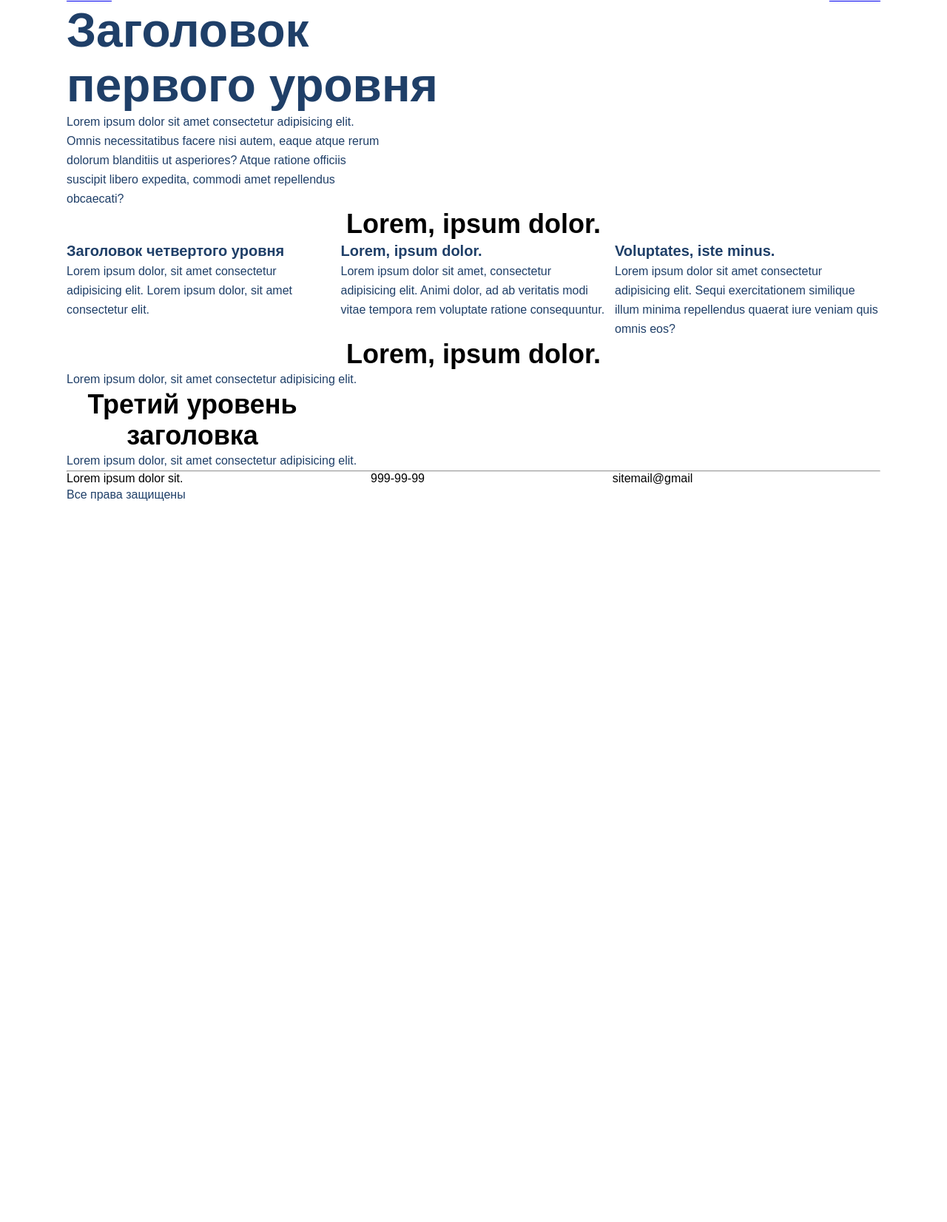
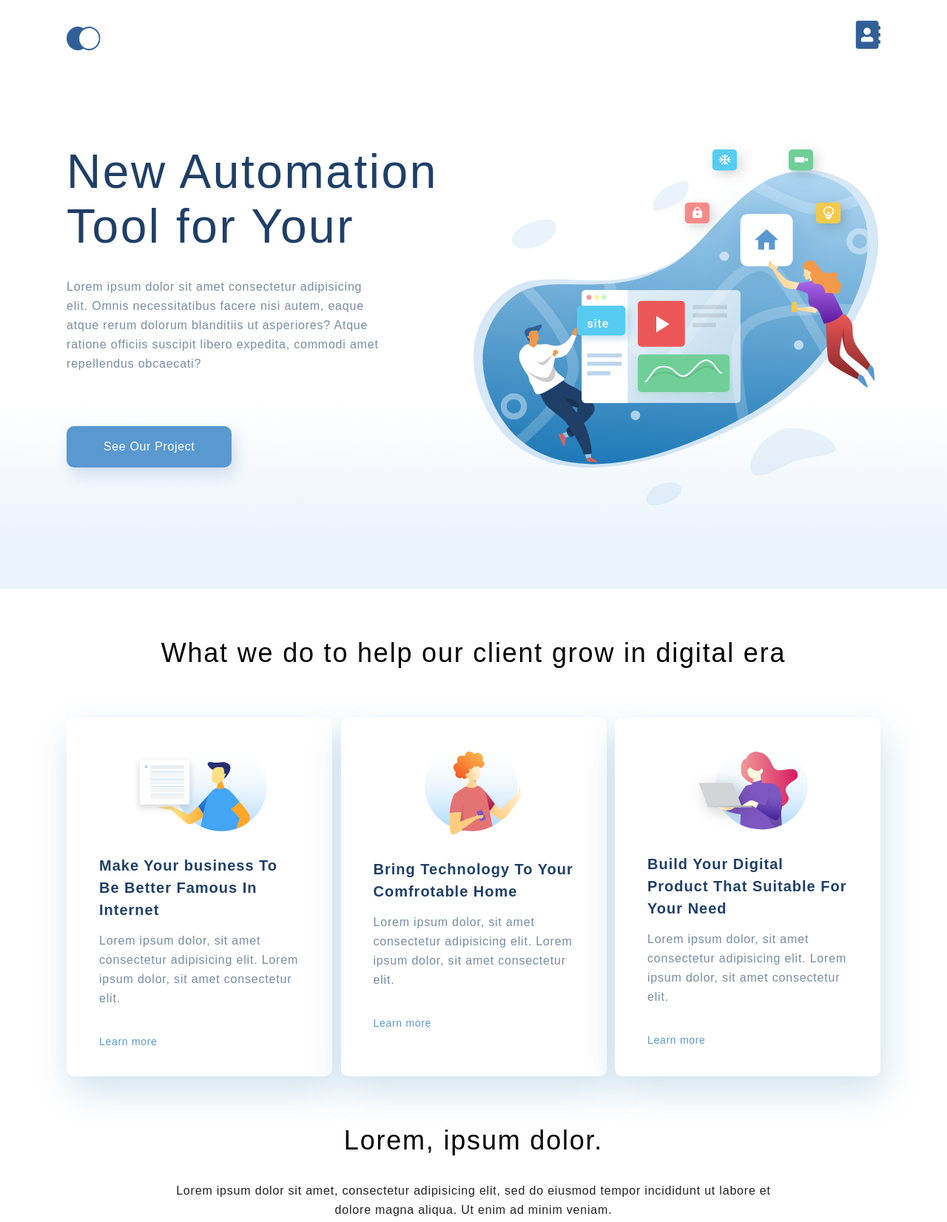
Before and after one commit to kiseleva1506/html_css, a plain HTML site: page lesson5/index.html in a window 1280 px wide. Shown: the part 14-1666 px from the top of the page at 74% size. Before the commit the page ends 800 px from the top, so only its background shows below. Drawn offline with Linux system fonts and the light colour scheme.

Commit message:
до блока footer

```diff
--- a/lesson5/index.html
+++ b/lesson5/index.html
@@ -11,14 +11,15 @@
 <body>
 
     <div class="top">
-        <div class="container">
+        <div class="container top__box">
             <ul class="top_menu">
-                <li><a href="index.html">Главная</a></li>
-                <li><a href="contacts.html">Контакты</a></li>
+                <li><a href="index.html"><img src="img/logo.svg" alt="logo"></a></li>
+                <li><a href="contacts.html"><img src="img/address-book-solid.svg" alt="contacts"></a></li>
             </ul>
             <div class="top_info">
-                <h1 class="header_1">Заголовок первого уровня</h1>
-                <p class="parag text_after_header_1">Lorem ipsum dolor sit amet consectetur adipisicing elit. Omnis
+                <h1 class="header__top">New Automation
+                    Tool for Your </h1>
+                <p class="parag text_after_header__top">Lorem ipsum dolor sit amet consectetur adipisicing elit. Omnis
                     necessitatibus facere
                     nisi
                     autem,
@@ -26,32 +27,53 @@
                     rerum dolorum blanditiis ut asperiores? Atque ratione officiis suscipit libero expedita, commodi
                     amet
                     repellendus obcaecati?</p>
+                <a href="#" class="top__botton">See Our Project</a>
             </div>
         </div>
     </div>
     <div class="offers container">
-        <h3 class="header_3">Lorem, ipsum dolor.</h3>
+        <h3 class="header_3">What we do to help our client grow in digital era</h3>
         <div class="offers_items">
             <div class="offers_item">
-                <h4 class="header_4">Заголовок четвертого уровня</h4>
+                <img class="offer_card" src="img/offer_1.svg" alt="offer 1">
+                <h4 class="header_4">Make Your business To Be
+                    Better Famous In Internet</h4>
                 <p class="parag">Lorem ipsum dolor, sit amet consectetur adipisicing elit. Lorem ipsum dolor, sit
                     amet consectetur elit.</p>
+                <a href="#" class="learn_more">Learn more</a>
             </div>
             <div class="offers_item">
-                <h4 class="header_4">Lorem, ipsum dolor.</h4>
-                <div class="parag">Lorem ipsum dolor sit amet, consectetur adipisicing elit. Animi dolor,
-                    ad ab veritatis modi vitae tempora rem voluptate ratione consequuntur.</div>
+                <img class="offer_card" src="img/offer_2_1.svg" alt="offer 2">
+                <h4 class="header_4">Bring Technology To Your
+                    Comfrotable Home</h4>
+                <p class="parag">Lorem ipsum dolor, sit amet consectetur adipisicing elit. Lorem ipsum dolor, sit
+                    amet consectetur elit.</p>
+                <a href="#" class="learn_more">Learn more</a>
             </div>
             <div class="offers_item">
-                <h4 class="header_4">Voluptates, iste minus.</h4>
-                <div class="parag">Lorem ipsum dolor sit amet consectetur adipisicing elit. Sequi exercitationem
-                    similique illum minima repellendus quaerat iure veniam quis omnis eos?</div>
+                <img class="offer_card" src="img/offer_3.svg" alt="offer 1">
+                <h4 class="header_4">Build Your Digital Product
+                    That Suitable For Your Need</h4>
+                <p class="parag">Lorem ipsum dolor, sit amet consectetur adipisicing elit. Lorem ipsum dolor, sit
+                    amet consectetur elit.</p>
+                <a href="#" class="learn_more">Learn more</a>
             </div>
         </div>
     </div>
     <div class="projects container">
         <h3 class="header_3">Lorem, ipsum dolor.</h3>
-        <p class="parag">Lorem ipsum dolor, sit amet consectetur adipisicing elit.</p>
+        <p class="parag parag_project">Lorem ipsum dolor sit amet, consectetur adipisicing elit, sed do eiusmod tempor incididunt ut labore et dolore magna aliqua. Ut enim ad minim veniam.</p>
+        <div class="projects__img">
+            <img class="project__img" src="img/project_1.jpg" alt="photo 1">
+        </div>
+        <div class="project__parent">
+            <div class="projects__img">
+                <img class="project__img" src="img/project_2_1.jpg" alt="photo 2">
+            </div>
+            <div class="projects__img">
+                <img class="project__img" src="img/project_2_2.jpg" alt="photo 2">
+            </div>
+        </div>
     </div>
     </div>
     <div class="footer">
--- a/lesson5/style.css
+++ b/lesson5/style.css
@@ -2,38 +2,97 @@
     margin: 0;
     padding: 0;
 }
+
 body {
     font-family: sans-serif;
 }
+
 .container {
     max-width: 1100px;
     margin: 0 auto;
 }
+
+.top {
+    height: 768px;
+    background: linear-gradient(0deg, #EBF3FB 8.84%, rgba(152, 195, 232, 0) 31.12%);
+    padding-top: 42px;
+}
+
+.top__box {
+    display: flex;
+    flex-direction: column;
+    height: 100%;
+}
+
+.header__top{
+    font-size: 64px;
+    color: #1F3F68;
+    width: 504px;
+    font-weight: 300;
+    line-height: 74px;
+    letter-spacing: 0.04em;
+    margin-bottom: 32px;
+}
+
 .main {
     display: flex;
 }
+
 .top_menu {
     display: flex;
     justify-content: space-between;
     list-style-type: none;
 }
+
 .top_info {
-    max-width: 510px;
+    padding-top: 115px;
+    flex-grow: 1;
+    background-image: url(img/top_back.svg);
+    background-position: right center;
+    background-repeat: no-repeat;
 }
 
 .parag {
     font-size: 16px;
     line-height: 26px;
     color: #1f3f68;
+    letter-spacing: 0.05em;
+    opacity: 0.6;
 }
-.text_after_header_1 {
-    max-width: 425px;
+
+.parag_project {
+    width: 75%;
+    margin: 32px auto 64px;
+    color: #222222;
+    opacity: 1;
+    text-align: center;
 }
-.header_1{
-    font-size: 64px;
-    color: #1F3F68;
-    width: 510px;
+
+.text_after_header__top {
+    width: 425px;
 }
+
+.projects {}
+
+.projects__img {
+    width: 100%;
+}
+
+.top__botton {
+    font-size: 16px;
+    line-height: 26px;
+    text-align: center;
+    letter-spacing: 0.04em;
+    color: #FFFFFF;
+    background: #5A98D0;
+    box-shadow: 5px 10px 20px rgba(53, 110, 173, 0.2);
+    border-radius: 10px;
+    text-decoration: none;
+    padding: 15px 50px;
+    display: inline-block;
+    margin-top: 71px;
+}
+
 .header_2{
     font-weight: 500;
     font-size: 44px;
@@ -42,28 +101,64 @@ body {
 .header_3{
     font-size: 36px;
     text-align: center;
+    font-weight: 300;
+    line-height: 46px;
+    letter-spacing: 0.05em;
 }
 .header_4{
     font-size: 20px;
     line-height: 30px;
     color: #1F3F68;
+    letter-spacing: 0.05em;
+    margin-bottom: 14px;
+}
+
+.learn_more {
+    text-decoration: none;
+    font-size: 14px;
+    line-height: 30px;
+    letter-spacing: 0.05em;
+    color: #5A98D0;
+    margin-top: 30px;
 }
 
 .columns{
     display: flex;
     justify-content: space-between;
 }
+
 .contacts_info_list {
     list-style-type: none;
 }
+
+.offers {
+    padding-top: 64px;
+    padding-bottom: 64px;
+}
+
 .offers_items{
     display: flex;
     justify-content: space-between;
     flex-wrap: wrap;
+    padding-top: 64px;
 }
+
 .offers_item{
-    max-width: 359px;
+    width: 359px;
+    padding: 32px 44px;
+    box-sizing: border-box;
+    background: #FFFFFF;
+    box-shadow: 5px 20px 50px rgba(16, 112, 177, 0.2);
+    border-radius: 10px;
+    display: flex;
+    flex-direction: column;
 }
+
+.offer_card {
+    align-self: center;
+    margin-bottom: 31px;
+}
+
 .input-text{
     border: 1px solid #356EAD;
     box-sizing: border-box;
```
Also changed, not shown: lesson5/img/address-book-solid.svg (added), lesson5/img/logo.svg (added), lesson5/img/offer_1.svg (added), lesson5/img/offer_2_1.svg (added), lesson5/img/offer_3.svg (added), lesson5/img/project_1.jpg (added), lesson5/img/project_2_1.jpg (added), lesson5/img/project_2_2.jpg (added), lesson5/img/top_back.svg (added).
